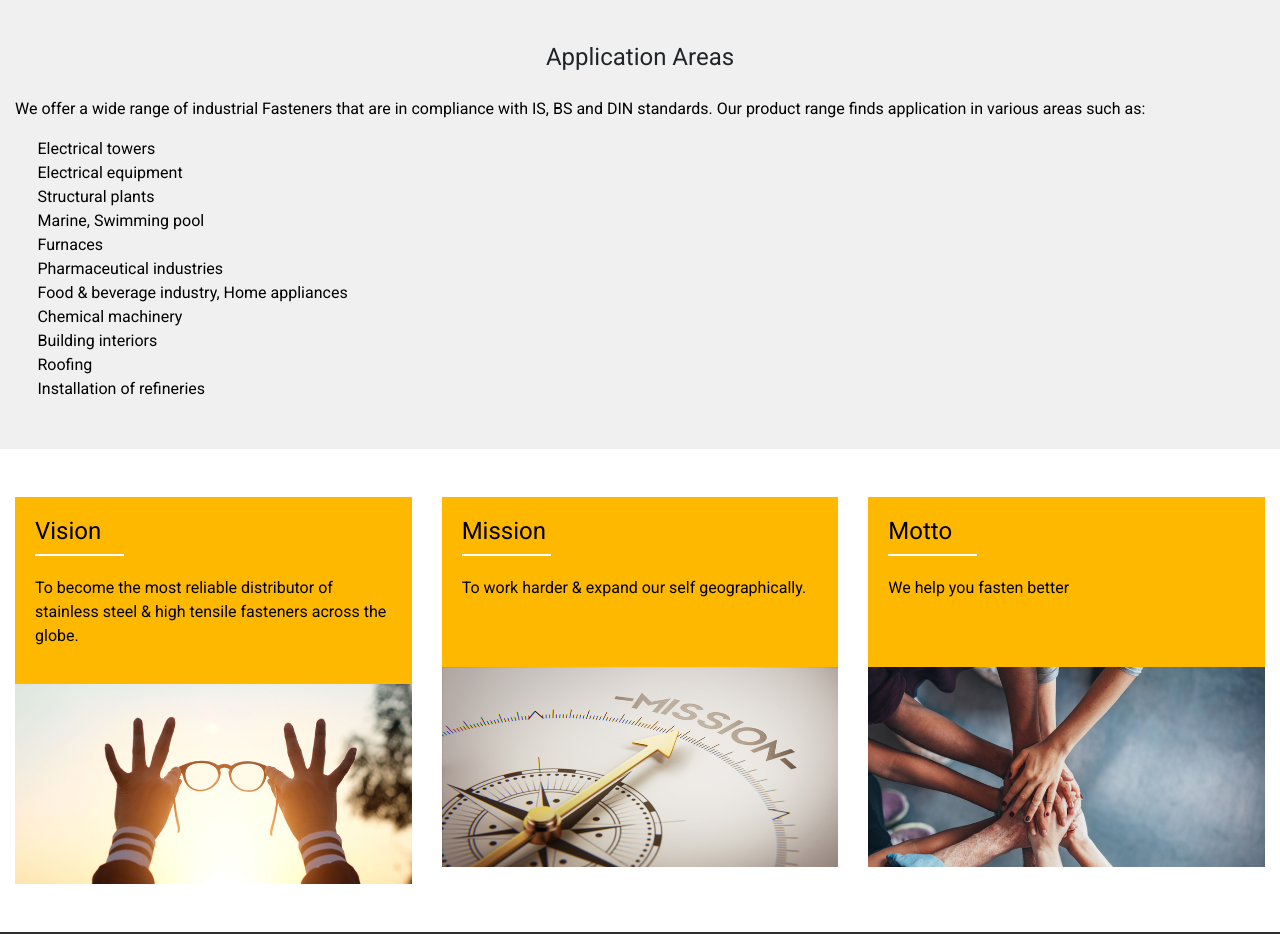
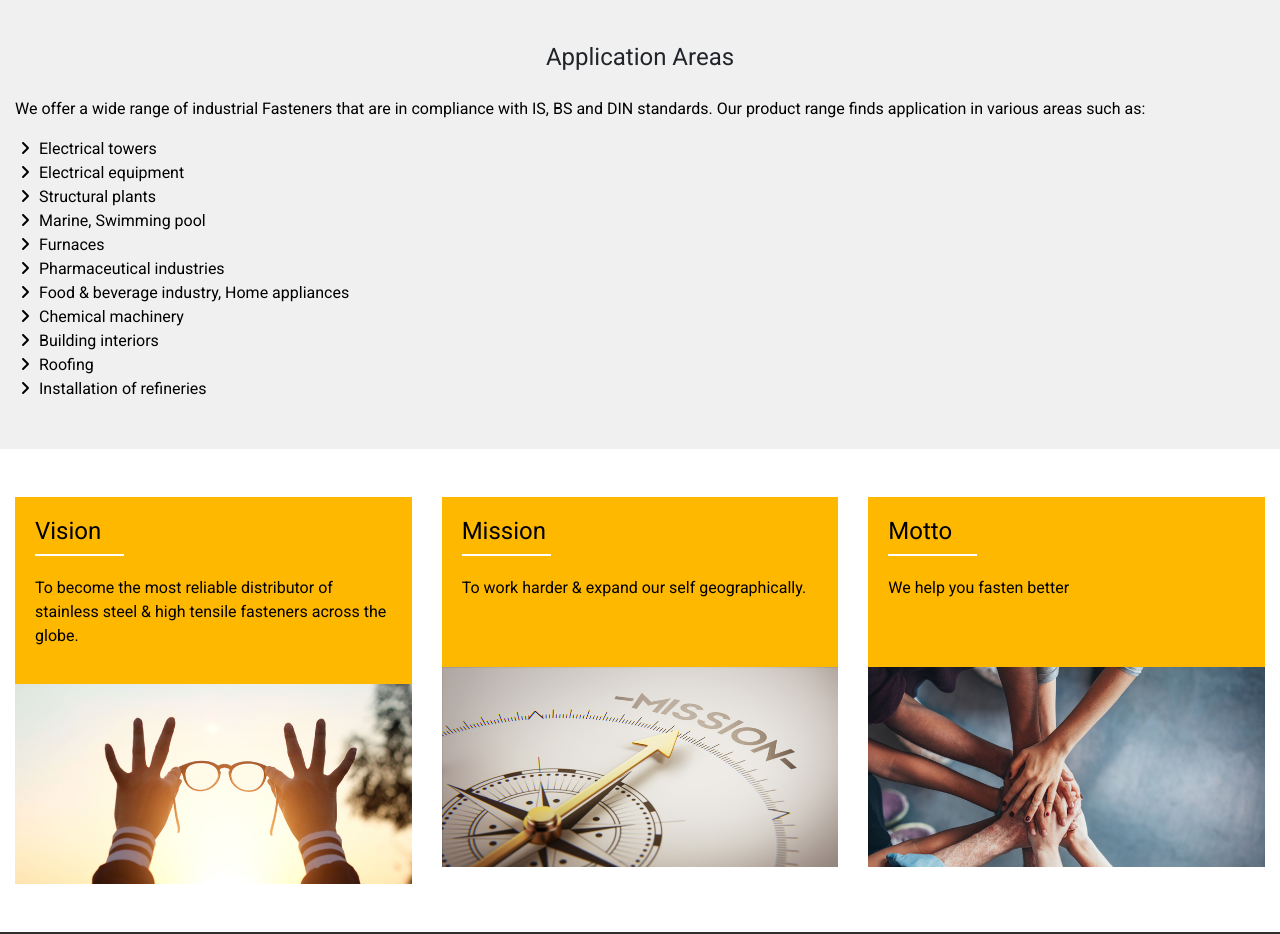
Before and after one commit to blueReact/kizfasteners, a website: page public/index.html in a window 1280 px wide. Shown: the part 1020-1954 px from the top of the page. Drawn offline with nearby package versions, Linux system fonts and the light colour scheme; some packages are replaced by stand-ins of ours; no server answers.

Commit message:
Updated home page - with new fontawesome icons

```diff
--- a/public/partials/home.partial.html
+++ b/public/partials/home.partial.html
@@ -28,17 +28,17 @@
     <p>We offer a wide range of industrial Fasteners that are in compliance with IS, BS and DIN standards. Our product
       range finds application in various areas such as: </p>
     <ul class="list">
-      <li>Electrical towers</li>
-      <li>Electrical equipment</li>
-      <li>Structural plants</li>
-      <li>Marine, Swimming pool</li>
-      <li>Furnaces</li>
-      <li>Pharmaceutical industries</li>
-      <li>Food & beverage industry, Home appliances</li>
-      <li>Chemical machinery</li>
-      <li>Building interiors</li>
-      <li>Roofing</li>
-      <li>Installation of refineries</li>
+      <li><i class="fa fa-angle-right mr-1"></i>Electrical towers</li>
+      <li><i class="fa fa-angle-right mr-1"></i>Electrical equipment</li>
+      <li><i class="fa fa-angle-right mr-1"></i>Structural plants</li>
+      <li><i class="fa fa-angle-right mr-1"></i>Marine, Swimming pool</li>
+      <li><i class="fa fa-angle-right mr-1"></i>Furnaces</li>
+      <li><i class="fa fa-angle-right mr-1"></i>Pharmaceutical industries</li>
+      <li><i class="fa fa-angle-right mr-1"></i>Food & beverage industry, Home appliances</li>
+      <li><i class="fa fa-angle-right mr-1"></i>Chemical machinery</li>
+      <li><i class="fa fa-angle-right mr-1"></i>Building interiors</li>
+      <li><i class="fa fa-angle-right mr-1"></i>Roofing</li>
+      <li><i class="fa fa-angle-right mr-1"></i>Installation of refineries</li>
     </ul>
   </div>
 </div>
--- a/public/styles/style.css
+++ b/public/styles/style.css
@@ -122,17 +122,6 @@ table thead tr th {
 .form-control:focus {
     border-color: #da9f06;
     box-shadow: 0 0 0 0.2rem #FFB800;
-}
-
-
-ul.list>li:before {
-    display: inline-block;
-    font: normal normal normal 14px/1 FontAwesome;
-    font-size: inherit;
-    text-rendering: auto;
-    -webkit-font-smoothing: antialiased;
-    content: "\f105";
-    padding-right: 10px;
 }
 
 span.btn-danger {
```
Also changed, not shown: public/dist/style.css.
